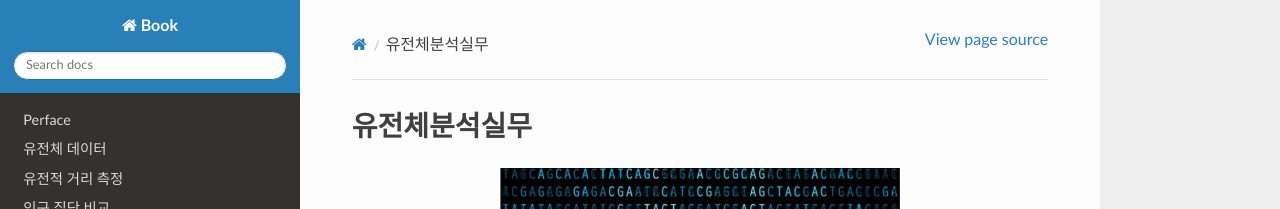
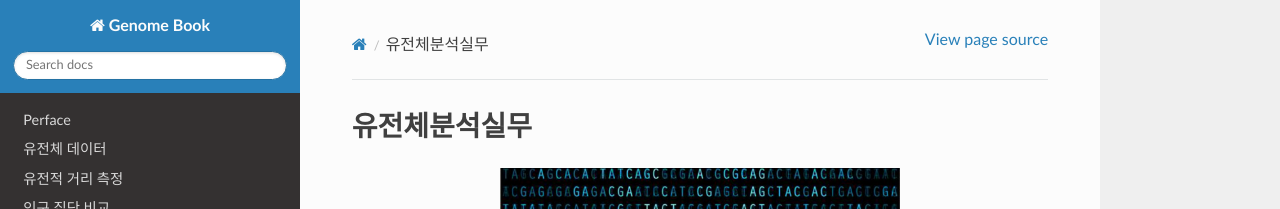
Before and after one commit to hongiiv/genome_book, a Sphinx documentation site: the page built from docs/index.rst, in a window 1280 px wide. Shown: the top 209 px of the page. Built offline with Sphinx 7.4.7 and the Read the Docs theme 2.0.0, drawn with Linux system fonts in a browser that asks for light colours.

Commit message:
readme update

```diff
--- a/README.rst
+++ b/README.rst
@@ -1,2 +1,3 @@
 Genome Book
 =================
+`Genome Book <https://github.com/hongiiv/genome_book>`_
--- a/docs/conf.py
+++ b/docs/conf.py
@@ -24,7 +24,7 @@
 
 # -- Project information -----------------------------------------------------
 
-project = 'Book'
+project = 'Genome Book'
 copyright = '2019, hongiiv'
 author = 'hongiiv'
 
```
